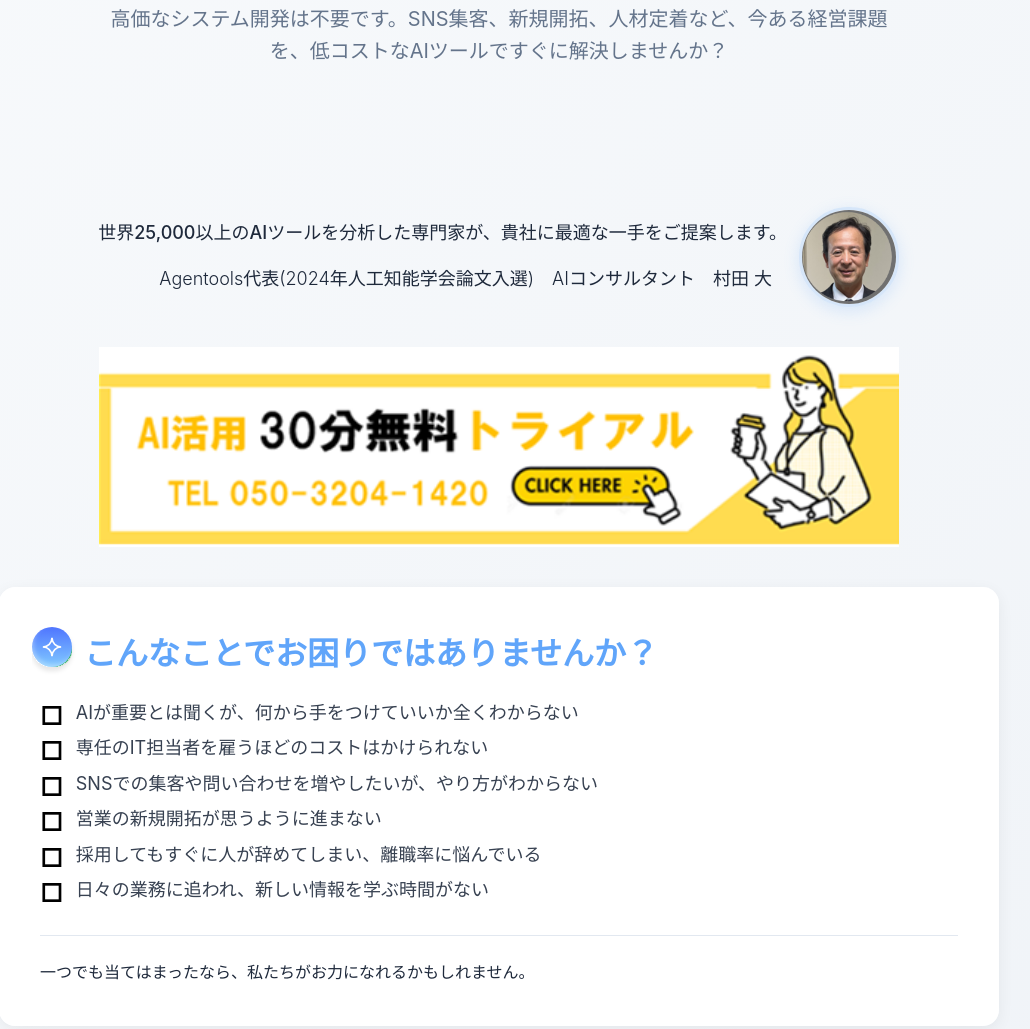
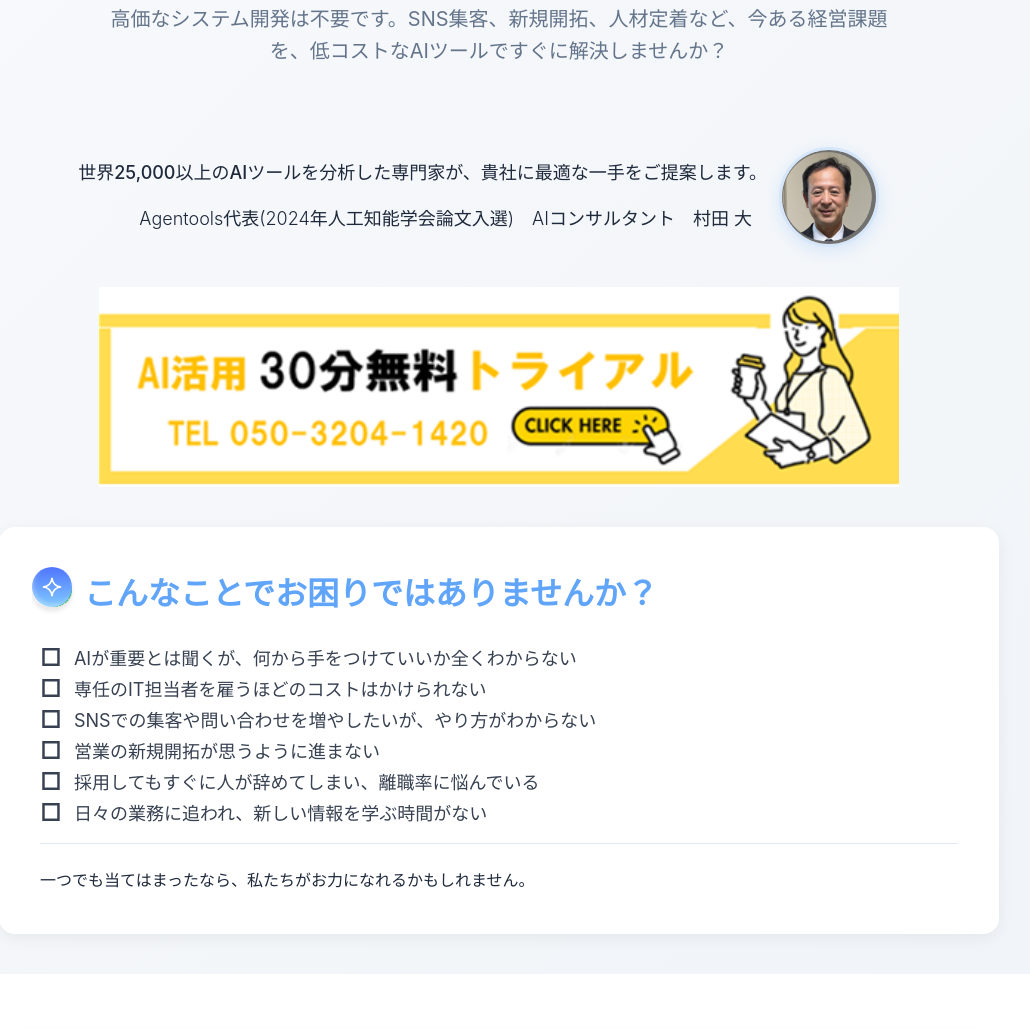
Before and after one commit to hargit19/devnagri-jp-frontend, a plain HTML site: page index.html in a window 1280 px wide. Shown: the part 357-1386 px from the top of the page, without its empty margins (141-1171 px from the left). Drawn offline with Linux system fonts and the light colour scheme.

Commit message:
Update index.html

```diff
--- a/index.html
+++ b/index.html
@@ -115,10 +115,9 @@
 
          .expert-box {
             background: transparent;
-
             border-radius: 16px;
-            padding-right: 100px;
-            margin: 60px auto 40px;
+            padding-right: 120px;
+            margin: 0px auto 40px;
             max-width: 1000px;
 
             display: flex;
@@ -261,26 +260,29 @@
 
         .problems-list {
             list-style: none;
-            margin-bottom: 32px;
+            margin-bottom: 16px;
         }
 
         .problems-list li {
     display: flex;
-            align-items: flex-start;
+    align-items: center; /* changed from flex-start to center */
     gap: 12px;
-            margin-bottom: 16px;
-            font-size: 18px;
-            line-height: 0.75;
+    margin-bottom: 5px;
+    font-size: 18px;
+    line-height: 1.4; /* increase line-height for better spacing */
     color: #374151;
 }
 
 .problems-list li::before {
-            content: "□ ";
-            color: black;
-            font-size: 26px;
-            font-weight: 600;
+    content: "□";
+    display: inline-block;
+    font-size: 24px; /* slightly smaller for better vertical alignment */
+    font-weight: 600;
+    line-height: 1;
     flex-shrink: 0;
-        }
+    margin-bottom: 2px; /* slight adjustment to vertically center */
+}
+
 
         .problems-conclusion {
             font-size: 16px;
@@ -1163,6 +1165,7 @@
             font-size: 18px;
             color: #555;
             line-height: 1.6;
+            text-align: left;
         }
 
 
@@ -1231,7 +1234,8 @@
 
             .problems-list li {
                 font-size: 15px;
-                margin-bottom: 14px;
+                margin-top: 15px;
+                align-self: center;
             }
 
             .problems-conclusion {
@@ -1438,7 +1442,7 @@
                         <div class="testimonial-company">三友歯科医院様</div>
                     </div>
                     <div class="testimonial-content">
-                        「SNSは苦手意識がありましたが、AIが作った漫画を投稿するだけで予約が増えるなんて驚きです。患者様からも<span class="highlight-word">「面白い」</span>と好評で、医院の雰囲気も明るくなりました。」
+                        「SNSは苦手意識がありましたが、AIが作った漫画を投稿するだけで予約が増えるなんて驚きです。患者様からも「面白い」と好評で、医院の雰囲気も明るくなりました。」
                     </div>
                 </div>
 
@@ -1449,7 +1453,7 @@
                         <div class="testimonial-company">海南亭様</div>
                     </div>
                     <div class="testimonial-content">
-                        「飲食業は人の入れ替わりが激しいのが悩みでした。BambooHRの導入で、従業員の不満や問題をきちんと把握、一人ひとりに合わせた声かけができるようになり、店の定着率が<span class="highlight-word">劇的</span>に改善しました。」
+                        「飲食業は人の入れ替わりが激しいのが悩みでした。BambooHRの導入で、従業員の不満や問題をきちんと把握、一人ひとりに合わせた声かけができるようになり、店の定着率が劇的に改善しました。」
                     </div>
                 </div>
             </div>
```
Lines whose indentation alone changed are shown as unchanged.
